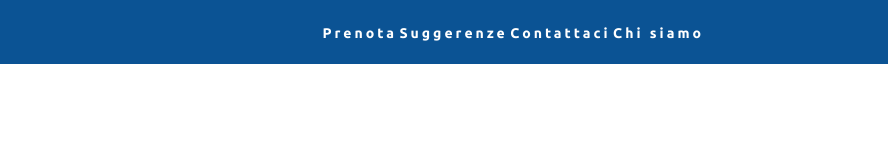
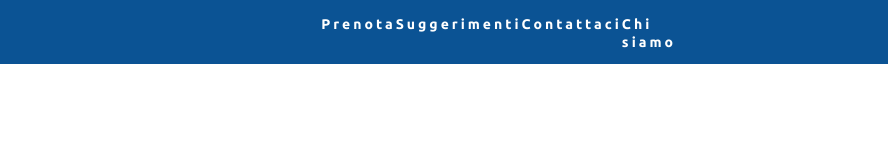
Before and after one commit to Antomopozap/viaggio, a website: page index.html in a window 1280 px wide. Shown: the full height of the page, 392-1280 px from the left. Drawn offline with nearby package versions, Linux system fonts and the light colour scheme.

Commit message:
Update index.html

```diff
--- a/index.html
+++ b/index.html
@@ -112,7 +112,7 @@
         </div>
         <div class="nav-item">
           <li onclick="setPage(2)">
-            <a class="nav-name" href="#">Suggerenze</a>
+            <a class="nav-name" href="#">Suggerimenti</a>
           </li>
         </div>
         <div class="nav-item">
```
